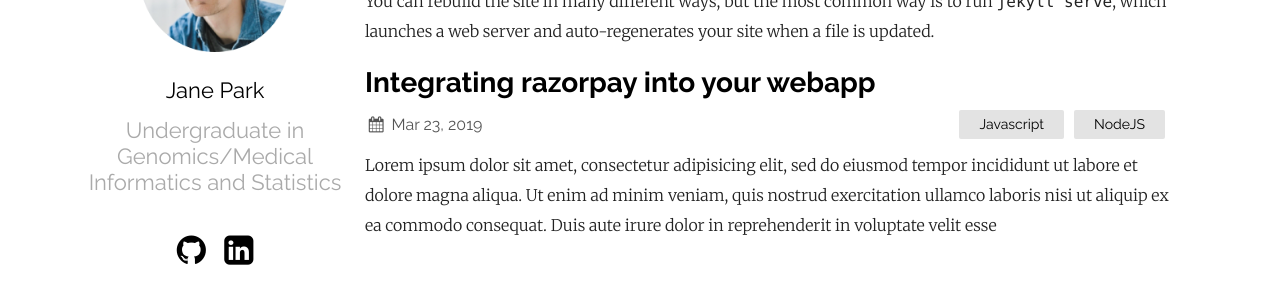
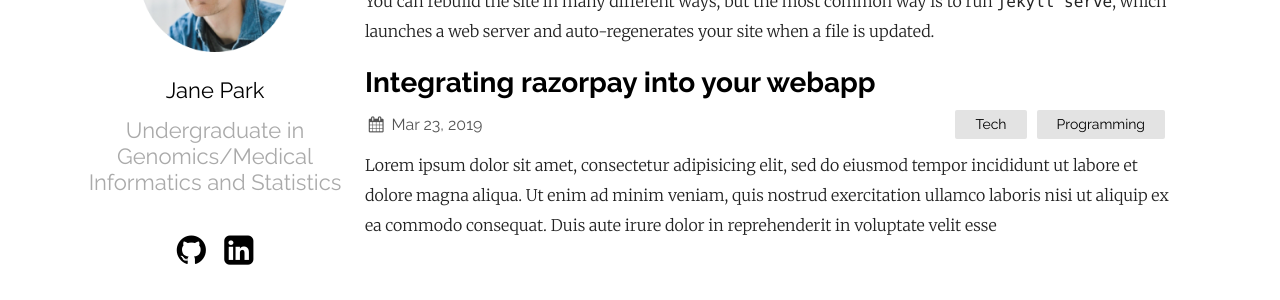
Before and after one commit to j19mk/j19mk.github.io, a Jekyll site: the page built from index.md, in a window 1280 px wide. Shown: the part 235-535 px from the top of the page. Built offline with Jekyll 4.4.1, drawn with Linux system fonts in a browser that asks for light colours.

Commit message:
Update 2019-03-23-welcome-to-jekyll.markdown

```diff
--- a/_posts/2019-03-23-welcome-to-jekyll.markdown
+++ b/_posts/2019-03-23-welcome-to-jekyll.markdown
@@ -2,7 +2,7 @@
 layout: post
 title:  "Integrating razorpay into your webapp"
 date:   2019-03-23 21:03:36 +0530
-categories: Javascript NodeJS
+categories: [Tech, Programming]
 ---
 Lorem ipsum dolor sit amet, consectetur adipisicing elit, sed do eiusmod tempor incididunt ut labore et dolore magna aliqua. Ut enim ad minim veniam, quis nostrud exercitation ullamco laboris nisi ut aliquip ex ea commodo consequat. Duis aute irure dolor in reprehenderit in voluptate velit esse
 
```
